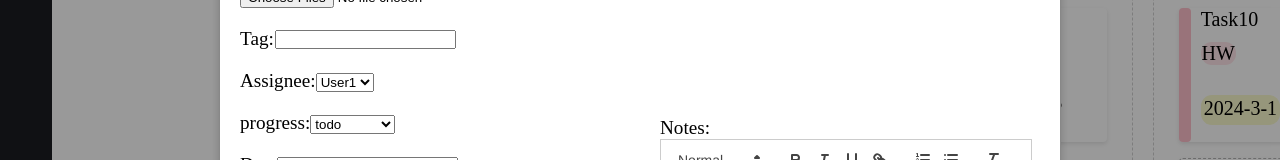
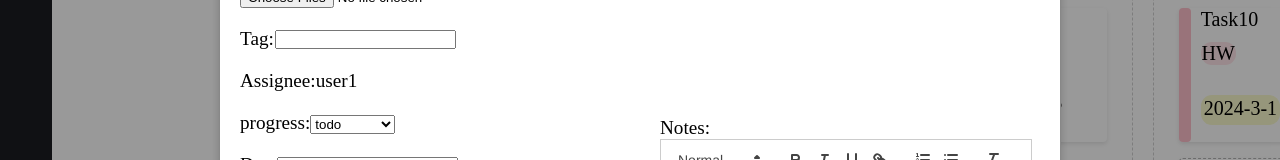
Before and after one commit to tinaaaaa42/PalWorkers, a React (Create React App) app in the folder frontend/: page / in a window 1280 px wide. Both pictures are taken after a click on the button "New Task". Shown: the part 351-511 px from the top of the page. Built offline with nearby package versions, Linux system fonts and the light colour scheme.

Commit message:
Componentchange

```diff
--- a/frontend/src/component/ModalComponent.js
+++ b/frontend/src/component/ModalComponent.js
@@ -26,14 +26,15 @@ const ModalComponent = () => {
       time: new Date(),
       tag:'',
       assignee: '',
-      assigneeOptions: ['User1', 'User2', 'User3'],
+      assigneeOptions: 'User1',
       image: null,
       notes: '',
       files: [],
       note:[],
       choosepro:['todo','inprogress','review','done'],
       chooseimpo:'',
-      chooseurg:''
+      chooseurg:'',
+
     });
 
      const handleEditClick = (event) => {
@@ -56,6 +57,16 @@ const ModalComponent = () => {
             [name]: value
           });
         };
+        const handleInputtagChange = (event) => {
+                  const target = event.target;
+                  const value = target.type === 'checkbox' ? target.checked : target.value;
+
+
+                  setState({
+                    ...state,
+                    tag: value
+                  });
+                };
 
   const handleDateChange = (date) => {
     setState({
@@ -261,24 +272,15 @@ React.useEffect(() => {
                         type="text"
                          name="taskName"
                            value={state.tag}
-                           onChange={handleInputChange}
+                           onChange={handleInputtagChange}
 
                            />
                     </div>
 
                   <div className="label">
                     <label>
-                      Assignee:
-                      <select
-                        name="assignee"
-                        value={state.assignee}
-                        onChange={handleAssigneeChange}
-                      >
-                        {state.assigneeOptions.map((option) => (
-                          <option key={option} value={option}>{option}</option>
-                        ))}
-                      </select>
-                    </label>
+                      Assignee:user1
+                       </label>
                   </div>
 
                   <div className="label">
```
